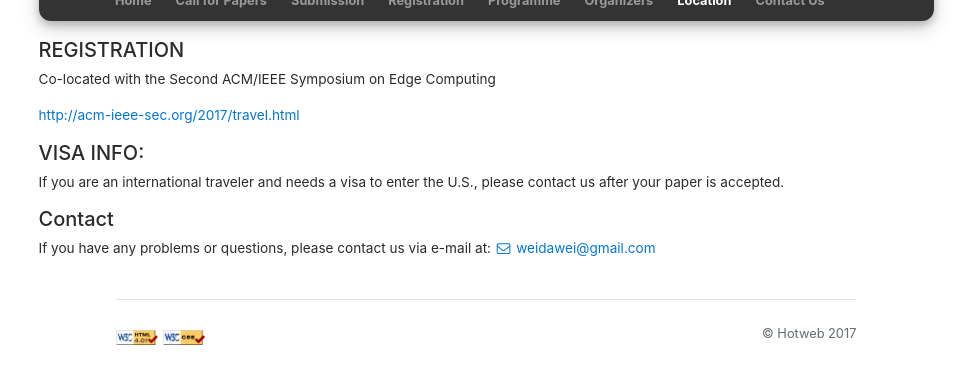
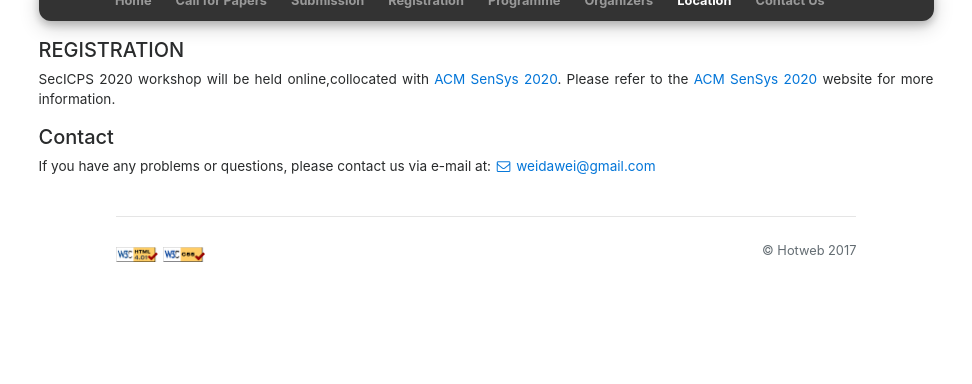
Before and after one commit to diao597576613/SecICPS.github.io, a Jekyll site: the page built from registration.html, in a window 1280 px wide, cut to the strip 299-683 px from the top of the page. Shown: the whole strip, without its empty margins (154-1126 px from the left). Built offline with Jekyll 4.4.1, drawn with Linux system fonts in a browser that asks for light colours; nearby versions of some CDN libraries.

Commit message:
Update registration.html

```diff
--- a/registration.html
+++ b/registration.html
@@ -3,14 +3,14 @@ layout: page
 slide_id: 5
 ---
 
+
 <div class="row">
         <div class="col text-justify conference-text">
             <div>
                 <h5> REGISTRATION</h5>
-                <p> Co-located with the Second ACM/IEEE Symposium on Edge Computing </p>
-                <p> <a href="http://acm-ieee-sec.org/2017/travel.html">http://acm-ieee-sec.org/2017/travel.html</a></p>
-                <h5> VISA INFO:</h5>
-                <p> If you are an international traveler and needs a visa to enter the U.S., please contact us after your paper is accepted. </p>
+                <p> SecICPS 2020 workshop will be held online,collocated with <a href="http://sensys.acm.org/2020/">ACM SenSys 2020</a>. Please refer to the <a href="http://sensys.acm.org/2020/">ACM SenSys 2020</a> website for more information.
+ </p>
+
                 {% include contact-us.html %}
             </div>
         </div>
```
